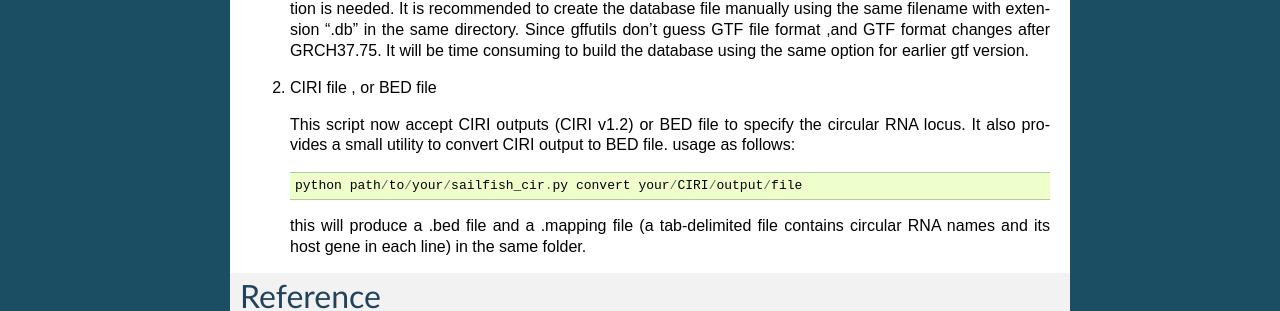
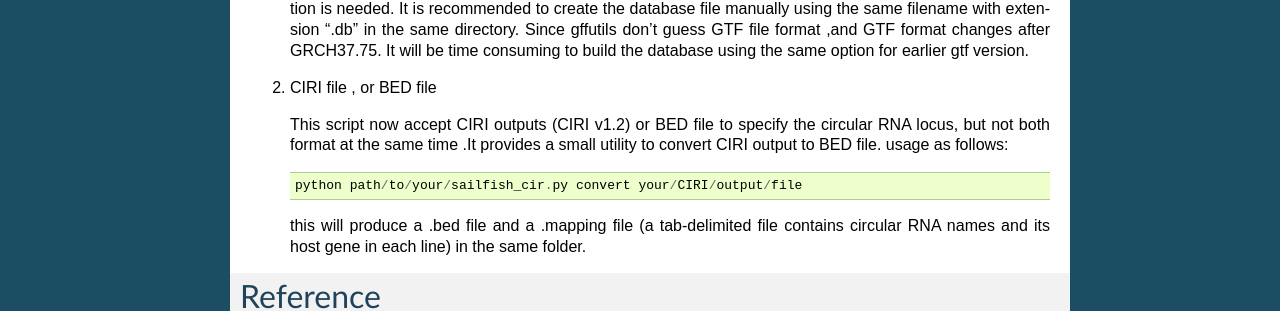
Before and after one commit to zerodel/sailfish-cir, a Sphinx documentation site: the page built from docs/main.rst, in a window 1280 px wide. Shown: the part 1226-1537 px from the top of the page. Built offline with Sphinx 7.4.7, drawn with Linux system fonts in a browser that asks for light colours.

Commit message:
yes, another typo

```diff
--- a/docs/main.rst
+++ b/docs/main.rst
@@ -89,8 +89,9 @@ Notes
 2. CIRI file , or BED file
 
    This script now accept CIRI outputs (CIRI v1.2) or BED file to
-   specify the circular RNA locus. It also provides a small utility to
-   convert CIRI output to BED file. usage as follows:
+   specify the circular RNA locus, but not both format at the same time
+   .It provides a small utility to convert CIRI output to BED file.
+   usage as follows:
 
    ::
 
```
Also changed, not shown: docs/main.md (+1 -1 lines), 5 other files.
